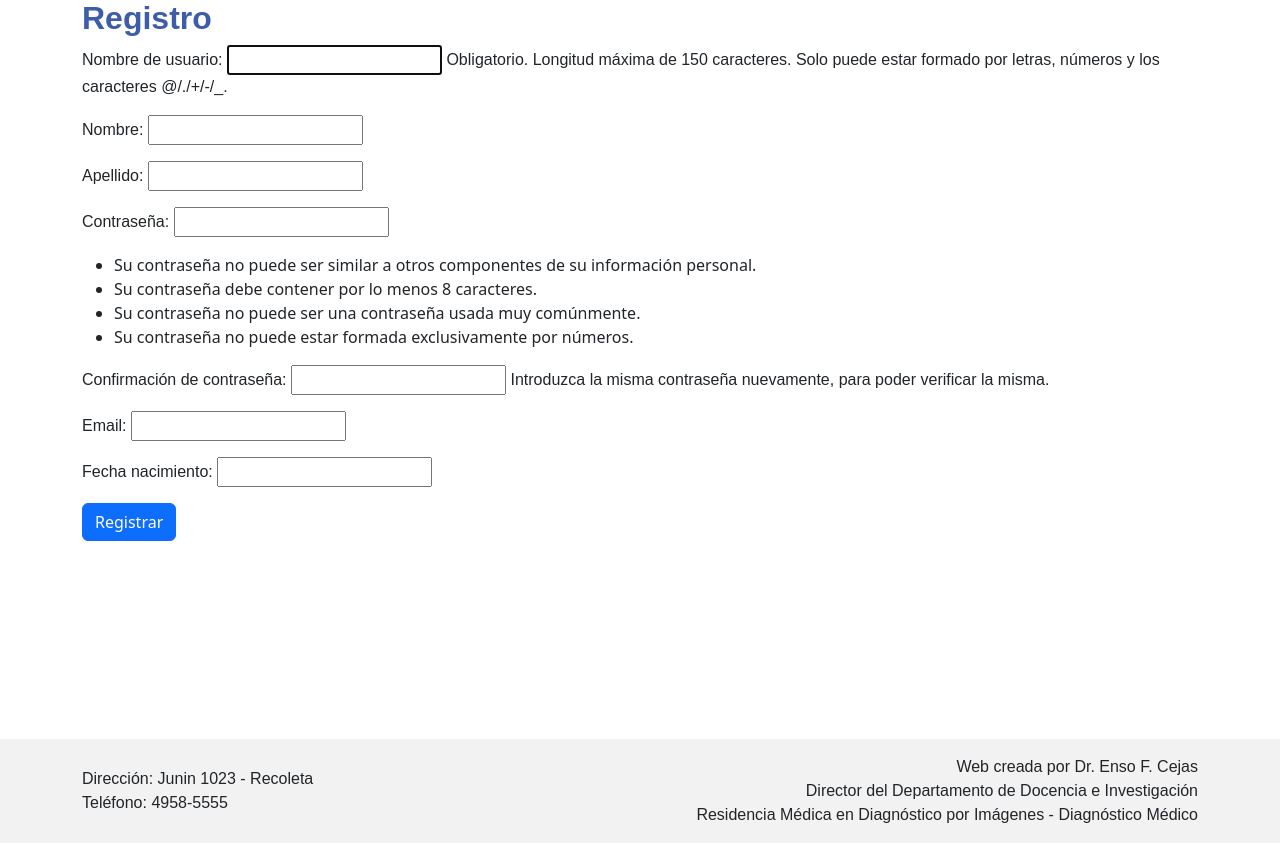
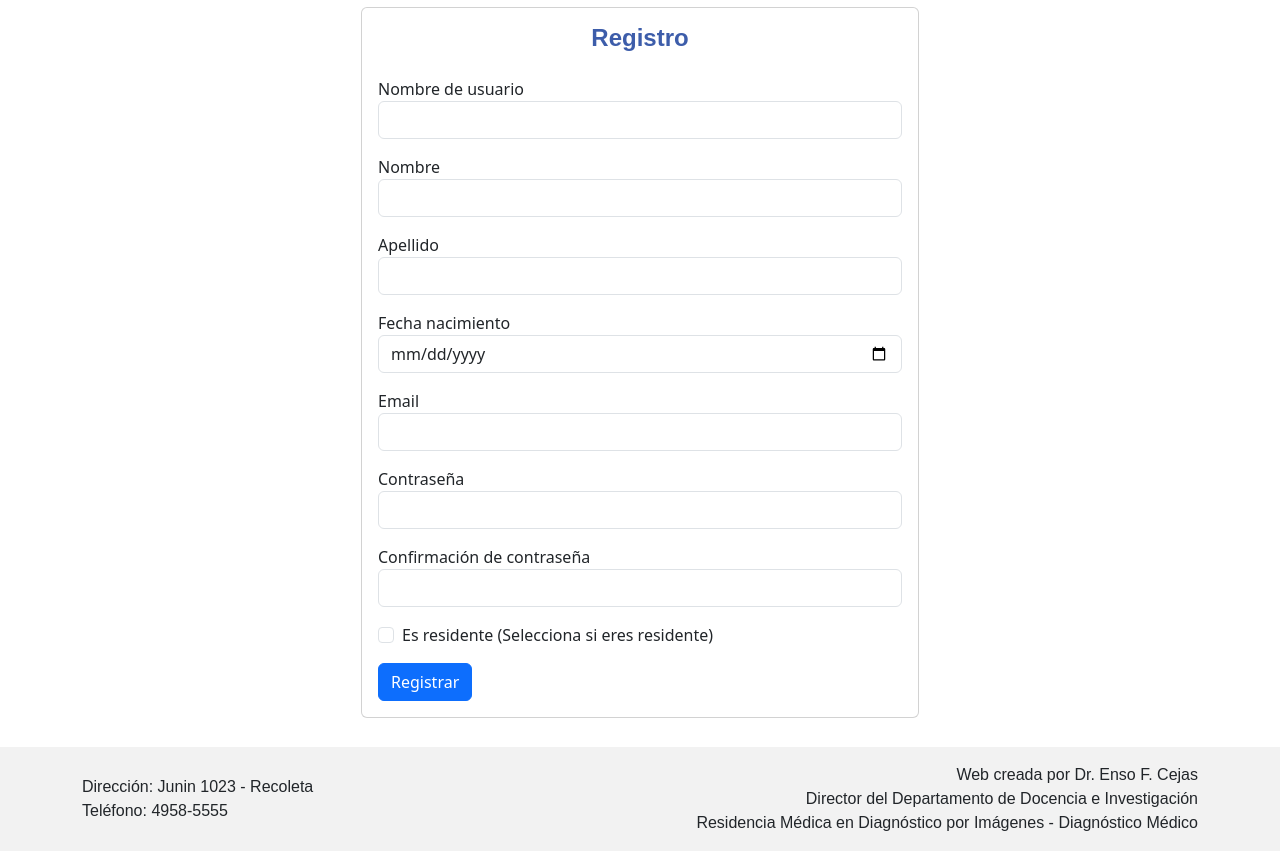
Before and after one commit to efcejas/MyProyectoWeb, a Django app: page /register/ in a window 1280 px wide. Shown: the part 185-1036 px from the top of the page. Run offline with Django 4.2, Linux system fonts and the light colour scheme; some libraries are stand-ins or nearby versions; some web fonts are replaced; grey boxes are pictures that could not be loaded.

Commit message:
Update models and admin configuration

```diff
--- a/residentesdm/admin.py
+++ b/residentesdm/admin.py
@@ -3,14 +3,15 @@ from django.contrib import admin
 from django.contrib.auth.admin import UserAdmin
 
 # Importaciones de aplicaciones locales
-from .models import MyUsuario
+from .models import MyUsuario, Residente
 
 # Configuración de administrador para MyUsuario
 class MyUsuarioAdmin(UserAdmin):
-    list_display = ('username', 'email', 'fecha_nacimiento', 'first_name', 'last_name', 'is_staff')
+    list_display = ('username', 'first_name', 'last_name', 'email', 'fecha_nacimiento', 'is_staff')
     fieldsets = UserAdmin.fieldsets + (
         (('Información personal'), {'fields': ('fecha_nacimiento',)}),
     )
 
 # Registrar MyUsuario con MyUsuarioAdmin
 admin.site.register(MyUsuario, MyUsuarioAdmin)
+admin.site.register(Residente)
--- a/residentesdm/forms.py
+++ b/residentesdm/forms.py
@@ -5,6 +5,7 @@ import re
 from django import forms
 from django.contrib.auth.forms import UserCreationForm, PasswordChangeForm, PasswordResetForm
 from django.core.exceptions import ValidationError
+from django.forms import HiddenInput
 
 # Importaciones locales
 from .models import MyUsuario
@@ -12,12 +13,31 @@ from .models import MyUsuario
 # Acá van los formularios de mis usuarios
 
 class MyUsuarioForm(UserCreationForm):
-    fecha_nacimiento = forms.DateField(required=False)
+    fecha_nacimiento = forms.DateField(required=False, widget=forms.DateInput(attrs={'type': 'date'}))
     email = forms.EmailField(required=True)
+    es_residente = forms.BooleanField(required=False, initial=False)  # Campo para el checkbox
+
+    # Campos adicionales para residentes
+    dni = forms.CharField(required=False, max_length=10)
+    matricula = forms.CharField(required=False)
+    fecha_ingreso_residencia = forms.DateField(required=False)
+    pais_nacionalidad = forms.CharField(required=False)
+
+    def clean(self):
+        cleaned_data = super().clean()
+        first_name = cleaned_data.get('first_name')
+        last_name = cleaned_data.get('last_name')
+
+        if first_name:
+            cleaned_data['first_name'] = first_name.title()
+        if last_name:
+            cleaned_data['last_name'] = last_name.title()
+
+        return cleaned_data
 
     class Meta:
         model = MyUsuario
-        fields = ['username', 'first_name', 'last_name' ,'password1', 'password2', 'email', 'fecha_nacimiento']
+        fields = ['username', 'first_name', 'last_name', 'fecha_nacimiento', 'email', 'password1', 'password2', 'es_residente']
 
 # Acá van los formularios de autenticación
 
--- a/residentesdm/models.py
+++ b/residentesdm/models.py
@@ -14,6 +14,17 @@ from ckeditor.fields import RichTextField # Para el campo de texto enriquecido
 
 class MyUsuario(AbstractUser):
     fecha_nacimiento = models.DateField(null=True, blank=True)
+    es_residente = models.BooleanField(default=False) # Agrega el campo es_residente
+
+class Residente(models.Model):
+    usuario = models.OneToOneField(MyUsuario, on_delete=models.CASCADE)
+    dni = models.CharField('DNI', max_length=10)
+    matricula = models.CharField('Matrícula', max_length=20)
+    fecha_ingreso_residencia = models.DateField('Fecha de Ingreso')
+    pais_nacionalidad = models.CharField('País de Nacionalidad', max_length=50)
+
+    def __str__(self):
+        return f'Residente: {self.usuario.last_name} {self.usuario.first_name}'
 
 # Acá van los modelos de las actividades de los residentes
 
--- a/residentesdm/templates/registration/login.html
+++ b/residentesdm/templates/registration/login.html
@@ -2,6 +2,7 @@
 {% load static %}
 {% block title %}Login{% endblock %}
 {% block content %}
+<main class="container mt-3">
 <div class="d-flex justify-content-center align-items-start mt-3" style="height: 100vh;">
     <div class="card" style="width: 18rem;">
         <div class="card-body">
@@ -40,7 +41,11 @@
                 <p>Si no estás registrado, <a href="{% url 'residentesdm:register' %}">haz clic aquí</a> para
                     registrarte.</p>
             </div>
+            <div class="text-center">
+                <p>Para volver a la página de incio, <a href="{% url 'residentesdm:inicio' %}">haz clic aquí</a>.</p>
+            </div>
         </div>
     </div>
 </div>
+</main>
 {% endblock %}
--- a/residentesdm/templates/registration/register.html
+++ b/residentesdm/templates/registration/register.html
@@ -3,12 +3,63 @@
 {% block title %}Registro{% endblock %}
 
 {% block content %}
-<div class="container mb-3 mt-3">
-    <h2>Registro</h2>
-    <form method="post">
-        {% csrf_token %}
-        {{ form.as_p }}
-        <button type="submit" class="btn btn-primary">Registrar</button>
-    </form>
+<div class="container mt-4 mb-4">
+    <div class="card mx-auto col-lg-6 col-md-12">
+        <div class="card-body">
+            <h2 class="text-center mb-4" style="font-size: x-large; line-height: 1.2;">Registro</h2>
+            <form method="post">
+                {% csrf_token %}
+                {% for field in form %}
+                    <div class="mb-3">
+                        {% if field.name == 'fecha_nacimiento' %}
+                            <label for="{{ field.id_for_label }}">{{ field.label }}</label>
+                            <input type="date" class="form-control datepicker" name="{{ field.html_name }}" {% if field.field.required %}required{% endif %}>
+                        {% elif field.name == 'es_residente' %}
+                            <div class="form-check">
+                                <input class="form-check-input" type="checkbox" name="{{ field.html_name }}" id="{{ field.id_for_label }}">
+                                <label class="form-check-label" for="{{ field.id_for_label }}">
+                                    {{ field.label }} (Selecciona si eres residente)
+                                </label>
+                            </div>
+                        {% elif field.name not in residente_fields %}
+                            <label for="{{ field.id_for_label }}">{{ field.label }}</label>
+                            <input type="{{ field.field.widget.input_type }}" class="form-control" name="{{ field.html_name }}" {% if field.field.required %}required{% endif %}>
+                        {% endif %}
+                    </div>
+                {% endfor %}
+                <div id="campos_residente" style="display: none;">
+                    <!-- Agrega aquí los campos adicionales para residentes -->
+                    <!-- Ejemplo: -->
+                    <label for="dni" class="mt-2">DNI</label>
+                    <input type="text" class="form-control mb-2" name="dni">
+
+                    <label for="matricula" class="mt-2">Matrícula</label>
+                    <input type="text" class="form-control mb-2" name="matricula">
+
+                    <label for="fecha_ingreso_residencia" class="mt-2">Fecha de Ingreso</label>
+                    <input type="date" class="form-control mb-2" name="fecha_ingreso_residencia">
+
+                    <label for="pais_nacionalidad" class="mt-2">País de Nacionalidad</label>
+                    <input type="text" class="form-control mb-2" name="pais_nacionalidad">
+                </div>
+                <button type="submit" class="btn btn-primary">Registrar</button>
+            </form>
+        </div>
+    </div>
 </div>
+
+<script>
+    document.addEventListener('DOMContentLoaded', function () {
+        // Obtén el checkbox y el div de campos de residentes
+        var esResidenteCheckbox = document.querySelector('input[name="es_residente"]');
+        var camposResidenteDiv = document.getElementById('campos_residente');
+
+        // Agrega un evento de cambio al checkbox
+        esResidenteCheckbox.addEventListener('change', function () {
+            // Si el checkbox está marcado, muestra los campos de residentes; de lo contrario, ocúltalos
+            camposResidenteDiv.style.display = esResidenteCheckbox.checked ? 'block' : 'none';
+        });
+    });
+</script>
+
 {% endblock %}
--- a/residentesdm/views.py
+++ b/residentesdm/views.py
@@ -19,7 +19,7 @@ from django.views.decorators.http import require_POST
 
 # Importaciones de la aplicación
 from .forms import CustomPasswordChangeForm, MyUsuarioForm
-from .models import MyUsuario
+from .models import MyUsuario, Residente
 
 # Vistas de los usuarios
 
@@ -27,21 +27,38 @@ def register(request):
     if request.method == 'POST':
         form = MyUsuarioForm(request.POST)
         if form.is_valid():
-            form.save()
+            user = form.save()
+
+            # Verifica si se marcó como residente
+            if request.POST.get('es_residente'):
+                dni = form.cleaned_data.get('dni')
+                matricula = form.cleaned_data.get('matricula')
+                fecha_ingreso_residencia = form.cleaned_data.get('fecha_ingreso_residencia')
+                pais_nacionalidad = form.cleaned_data.get('pais_nacionalidad')
+
+                Residente.objects.create(
+                    usuario=user,
+                    dni=dni,
+                    matricula=matricula,
+                    fecha_ingreso_residencia=fecha_ingreso_residencia,
+                    pais_nacionalidad=pais_nacionalidad
+                )
+
             messages.success(request, 'Usuario registrado correctamente')
             return redirect('residentesdm:login')
         else:
             messages.error(request, 'Error en el registro')
     else:
         form = MyUsuarioForm()
-    return render(request, 'registration/register.html', {'form': form})
+
+    residente_fields = ['dni', 'matricula', 'fecha_ingreso_residencia', 'pais_nacionalidad']
+    return render(request, 'registration/register.html', {'form': form, 'residente_fields': residente_fields})
 
 class CustomPasswordChangeView(PasswordChangeView):
     form_class = CustomPasswordChangeForm
     template_name = 'registration/cambiar_contraseña_form.html'
     success_url = '/password_change/done/'
 
-@login_required
 def inicio(request):
     user = request.user if request.user.is_authenticated else None
     return render(request, 'inicio.html', {'user': user})
```
Also changed, not shown: residentesdm/templates/inicio.html (+8 -13 lines), db.sqlite3, residentesdm/migrations/0002_residente.py (added), residentesdm/migrations/0003_myusuario_es_residente.py (added).
